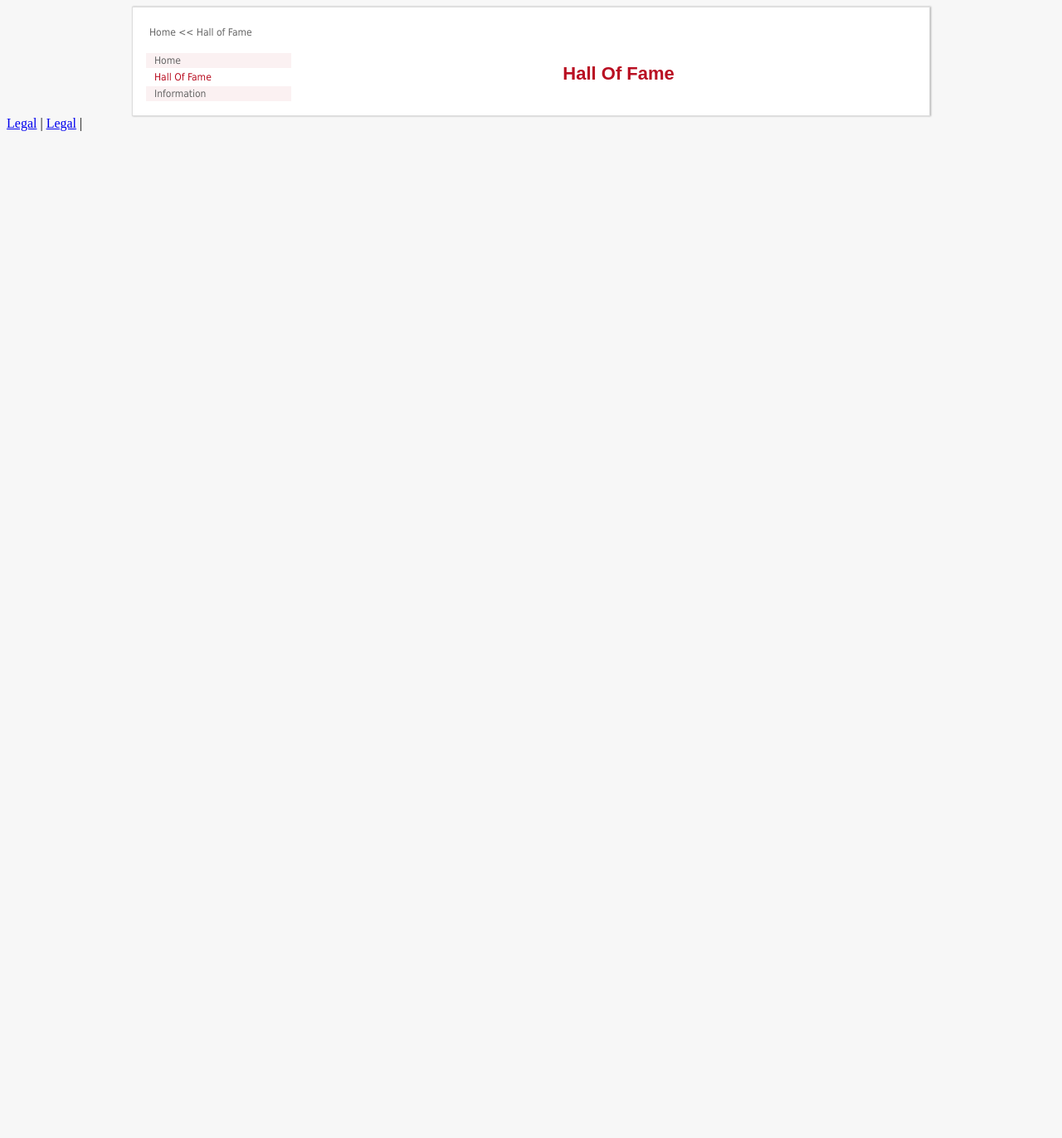
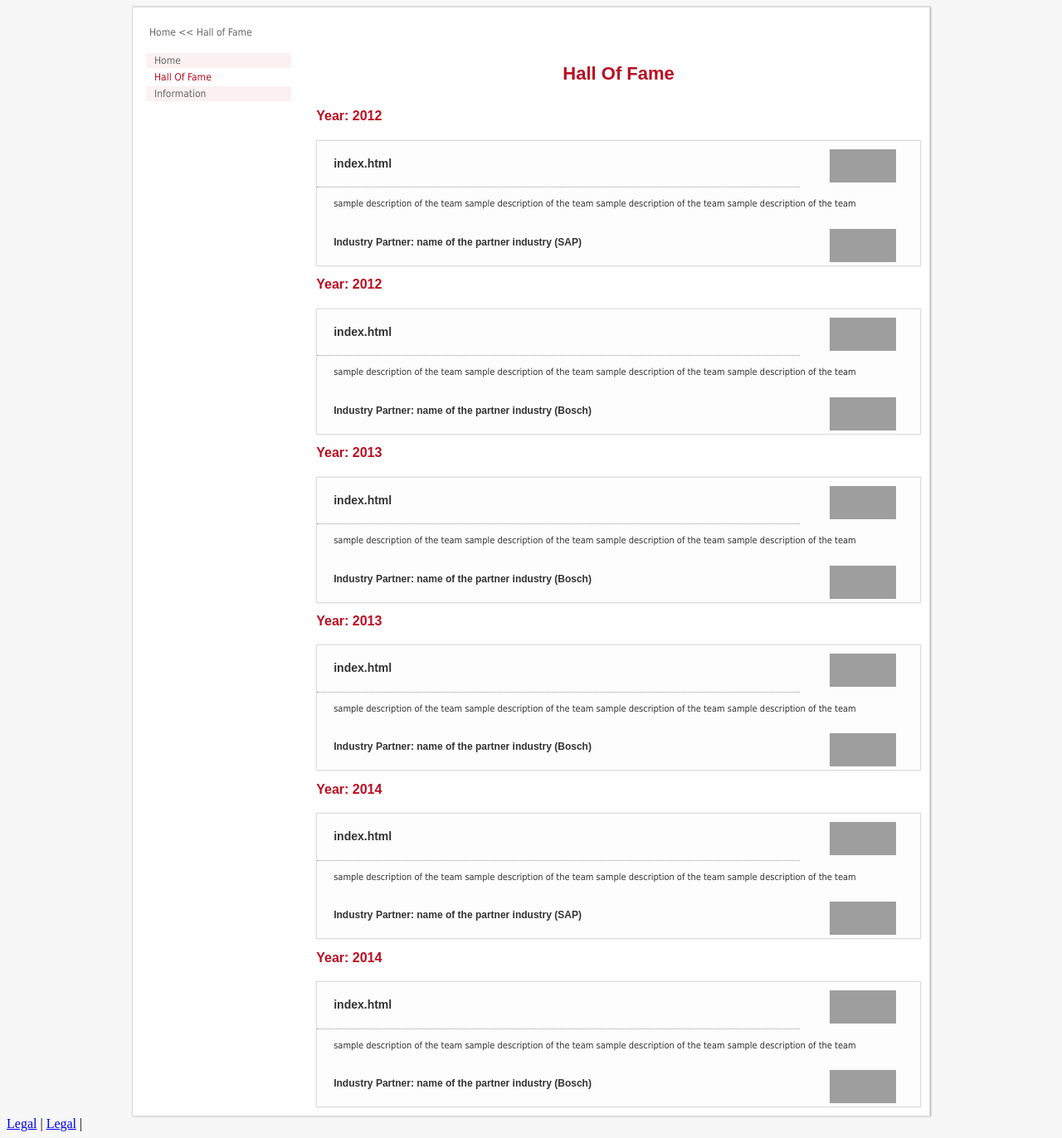
Before and after one commit to ankit09goyal/ankit09goyal.github.io, a Jekyll site: the page built from hof.html, in a window 1280 px wide. Shown: the whole page at 83% size. Built offline with Jekyll 4.4.1, drawn with Linux system fonts in a browser that asks for light colours; before the commit the page ends 900 px from its top, so only the background shows below that; grey boxes are pictures that could not be loaded.

Commit message:
Update halloffame.html

```diff
--- a/_layouts/halloffame.html
+++ b/_layouts/halloffame.html
@@ -26,16 +26,16 @@ layout: home
         <h1>Hall Of Fame</h1>
       {% for weight in (1..page.nrOfProjects) %}
         {% for page in site.pages %}
-          {% if weight == page.title %}
-          {% if page.identifier != 1 %}
-             {% if page.year %}
+          {% if weight == page.weight %}
+            {% if page.identifier != 1 %}
+              {% if page.year %}
                <!-- div year starts -->
                <div class="year">
                   <h2>Year: {{ page.year }}</h2>
 
              <!-- div added only to add dotted line -->
 
-             {% endif %}
+              {% endif %}
 
 
                 <!-- single team contatiner starts -->
```
